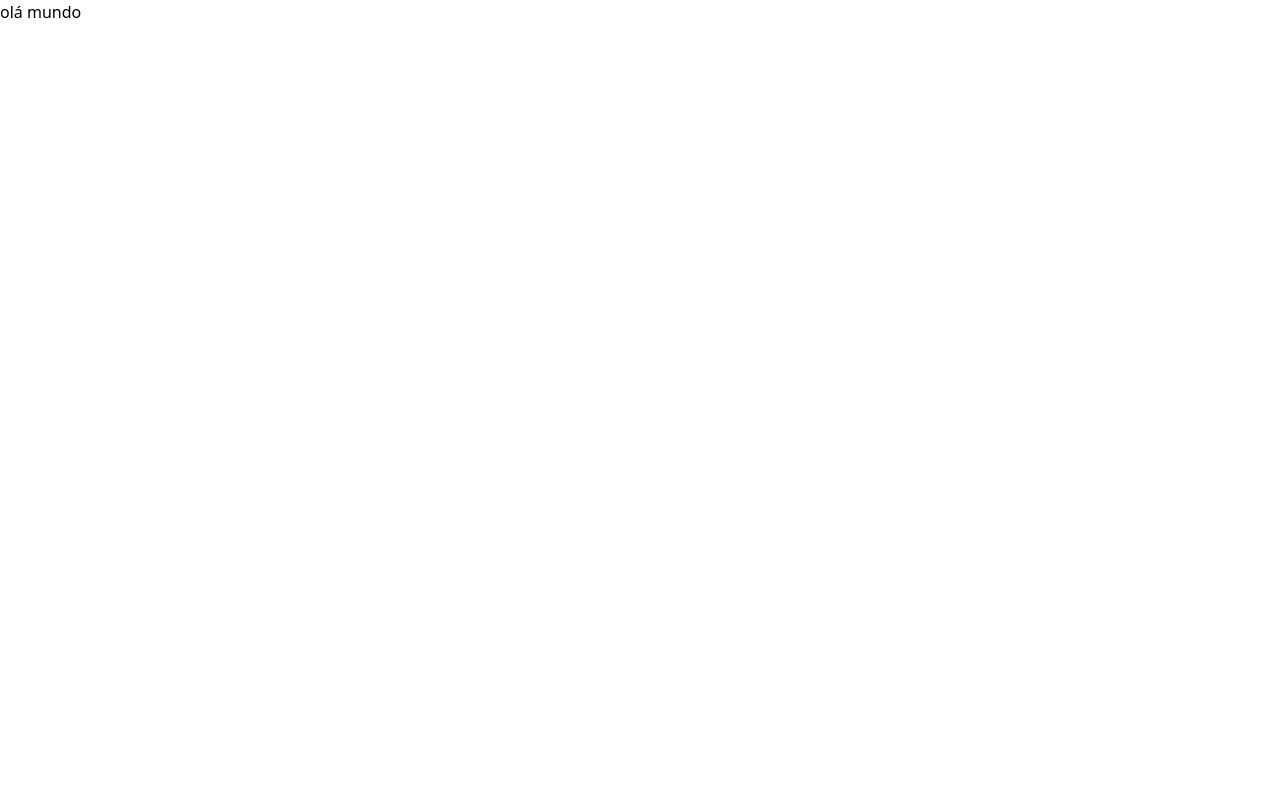
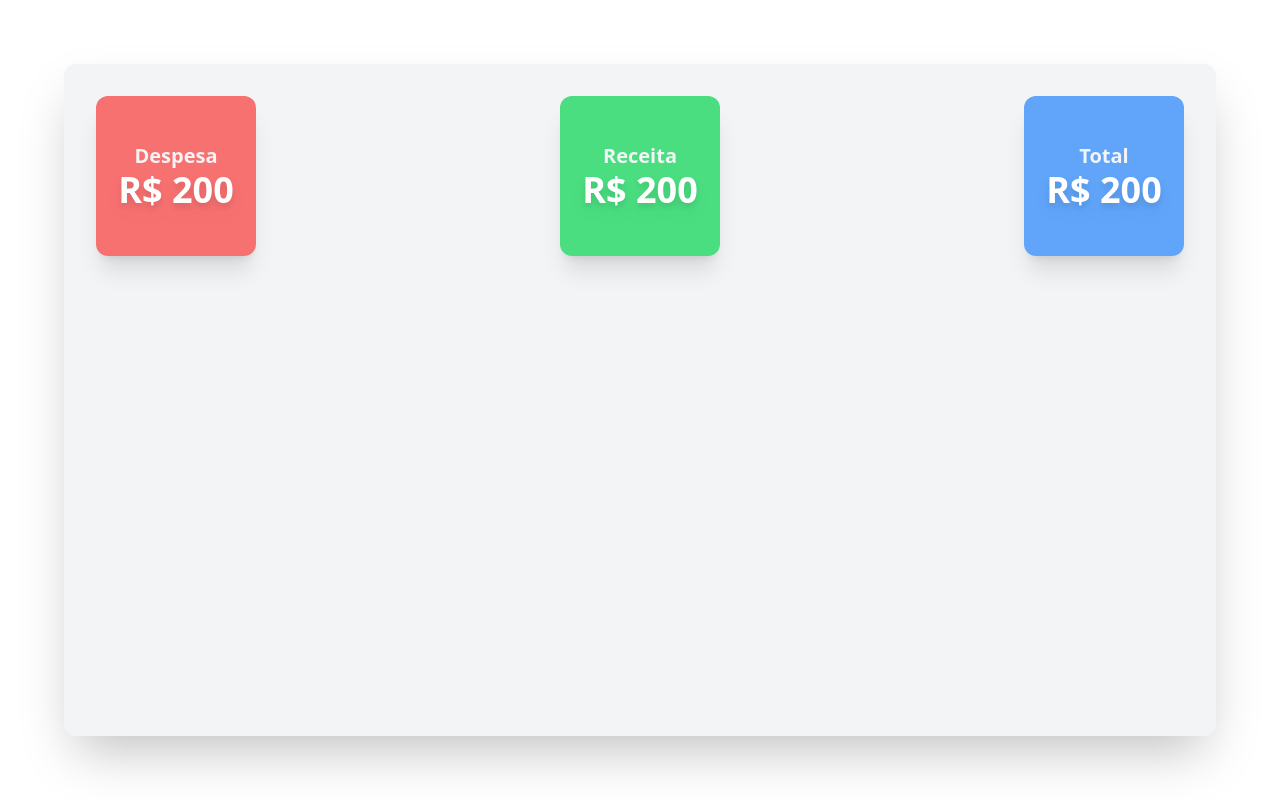
Before and after one commit to rafatosta/my-finance, a React (Vite) app: page / in a window 1280 px wide. Built offline with nearby package versions, Linux system fonts and the light colour scheme.

Commit message:
:construction: Painel principal

```diff
--- a/src/App.tsx
+++ b/src/App.tsx
@@ -1,7 +1,15 @@
+import CardValue from "./components/CardValue";
+
 function App() {
   return (
-    <div>
-      <div>olá mundo</div>
+    <div className="flex flex-row w-full h-screen justify-center">
+      <div className="m-16 p-8 w-full  rounded-xl bg-gray-100  shadow-2xl">
+        <div className="flex flex-row w-full justify-between">
+          <CardValue title="Despesa" value="200" type="d" />
+          <CardValue title="Receita" value="200" type="r" />
+          <CardValue title="Total" value="200" type="t" />
+        </div>
+      </div>
     </div>
   );
 }
```
